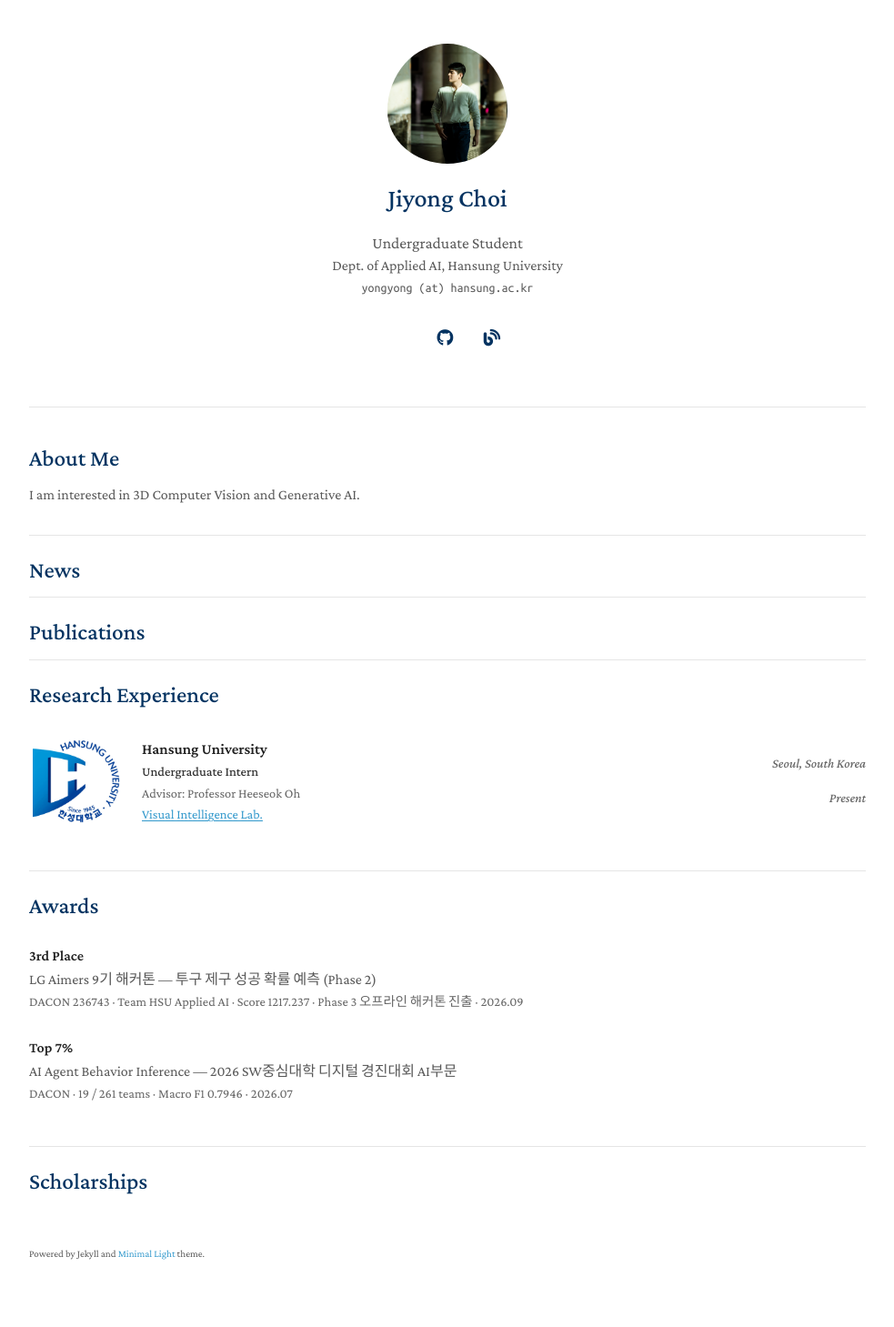
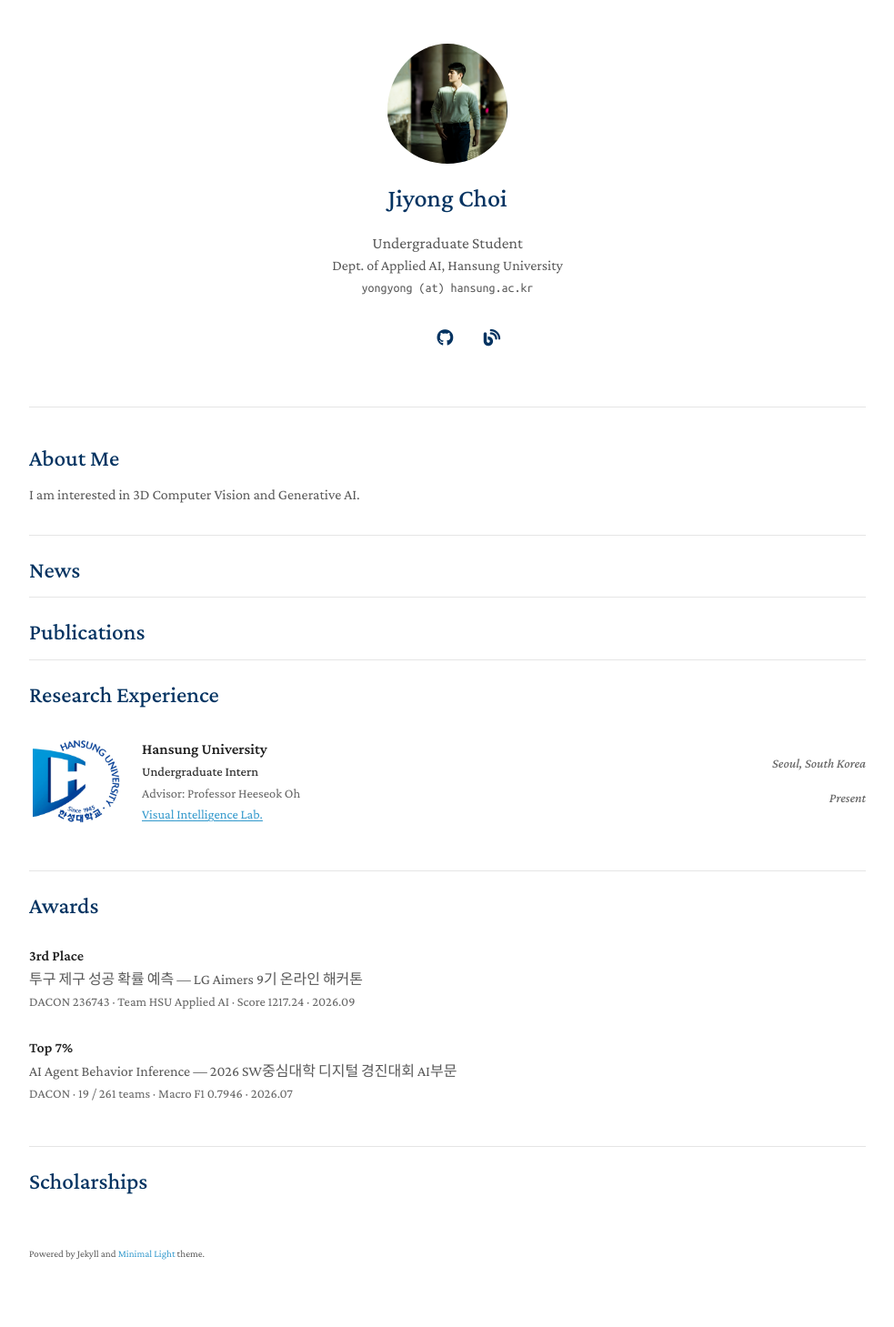
Before and after one commit to YONGJI04/yongji04.github.io, a Jekyll site: the page built from index.md, in a window 1280 px wide. Shown: the whole page at 91% size, without its empty margins (148-1131 px from the left). Built offline with Jekyll 4.4.1, drawn with Linux system fonts in a browser that asks for light colours; a style sheet for code colours, icons or effects is not loaded; our own code applies the rules of GitHub Pages for plain Markdown files.

Commit message:
Rephrase LG Aimers award entry: online hackathon, drop Phase 3 mention

```diff
--- a/_data/awards.yml
+++ b/_data/awards.yml
@@ -1,7 +1,7 @@
 main:
   - title: "3rd Place"
-    challenge: "LG Aimers 9기 해커톤 — 투구 제구 성공 확률 예측 (Phase 2)"
-    issuer: "DACON 236743 · Team HSU Applied AI · Score 1217.237 · Phase 3 오프라인 해커톤 진출"
+    challenge: "투구 제구 성공 확률 예측 — LG Aimers 9기 온라인 해커톤"
+    issuer: "DACON 236743 · Team HSU Applied AI · Score 1217.24"
     date: "2026.09"
   - title: "Top 7%"
     challenge: "AI Agent Behavior Inference — 2026 SW중심대학 디지털 경진대회 AI부문"
```
